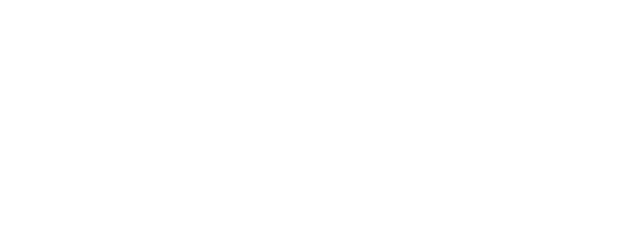
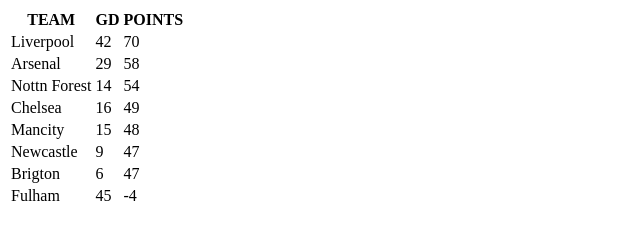
Before and after one commit to Dexter-vic/CHAMPION, a plain HTML site: page inspiration.html in a window 1280 px wide. Shown: the whole page, without its empty margins (0-640 px from the left). Drawn offline with Linux system fonts and the light colour scheme.

Commit message:
Updated the project

```diff
--- a/inspiration.html
+++ b/inspiration.html
@@ -1,4 +1,57 @@
 <!DOCTYPE html>
 <html>
     <head>
-        <title>Inspiration</title>
+        <title>EPL TABLE</title>
+        <table>
+            <thead>
+                <tr>
+                    <th>TEAM</th>
+                    <th>GD</th>
+                    <th>POINTS</th>
+                </tr>
+            </thead>
+            <tbody>
+                <tr>
+                    <td>Liverpool</td>
+                    <td>42</td>
+                    <td>70</td>
+                </tr>
+                <tr>
+                    <td>Arsenal</td>
+                    <td>29</td>
+                    <td>58</td>
+                </tr>
+                <tr>
+                    <td>Nottn Forest</td>
+                    <td>14</td>
+                    <td>54</td>
+                </tr>
+                <tr>
+                    <td>Chelsea</td>
+                    <td>16</td>
+                    <td>49</td>
+                </tr>
+                <tr>
+                    <td>Mancity</td>
+                    <td>15</td>
+                    <td>48</td>
+                </tr>
+                <tr>
+                    <td>Newcastle</td>
+                    <td>9</td>
+                    <td>47</td>
+                </tr>
+                <tr>
+                    <td>Brigton</td>
+                    <td>6</td>
+                    <td>47</td>
+                </tr>
+                <tr>
+                <td>Fulham</td>
+                <td>45</td>
+                <td>-4</td>
+                </tr>
+                </table>
+
+            </tbody>
+        </table>
```
Also changed, not shown: home.html (+2 -0 lines), sematics.html (added, +42 -0 lines).
